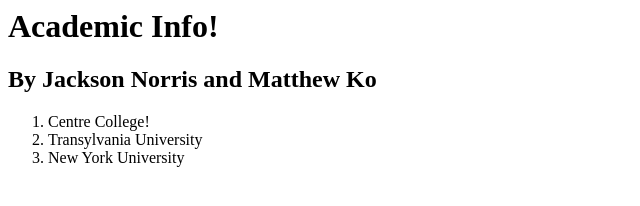
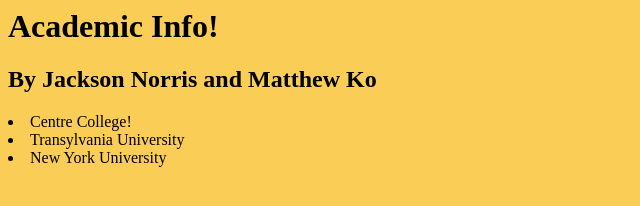
Before and after one commit to matthewko1698/DataScrape, a plain HTML site: page index.html in a window 1280 px wide. Shown: the whole page, without its empty margins (0-640 px from the left). Drawn offline with Linux system fonts and the light colour scheme.

Commit message:
Update index.html

```diff
--- a/index.html
+++ b/index.html
@@ -4,10 +4,7 @@
   <h1> Academic Info! </h1>
   <h2> By Jackson Norris and Matthew Ko </h2>
   </header>
-  <style>
-    background-color: #FACE56;
-  </style>
-  <body>
+  <body style="background-color: #FACE56;>
     <ol>
       <li> Centre College! </li>
       <li> Transylvania University </li>
```
